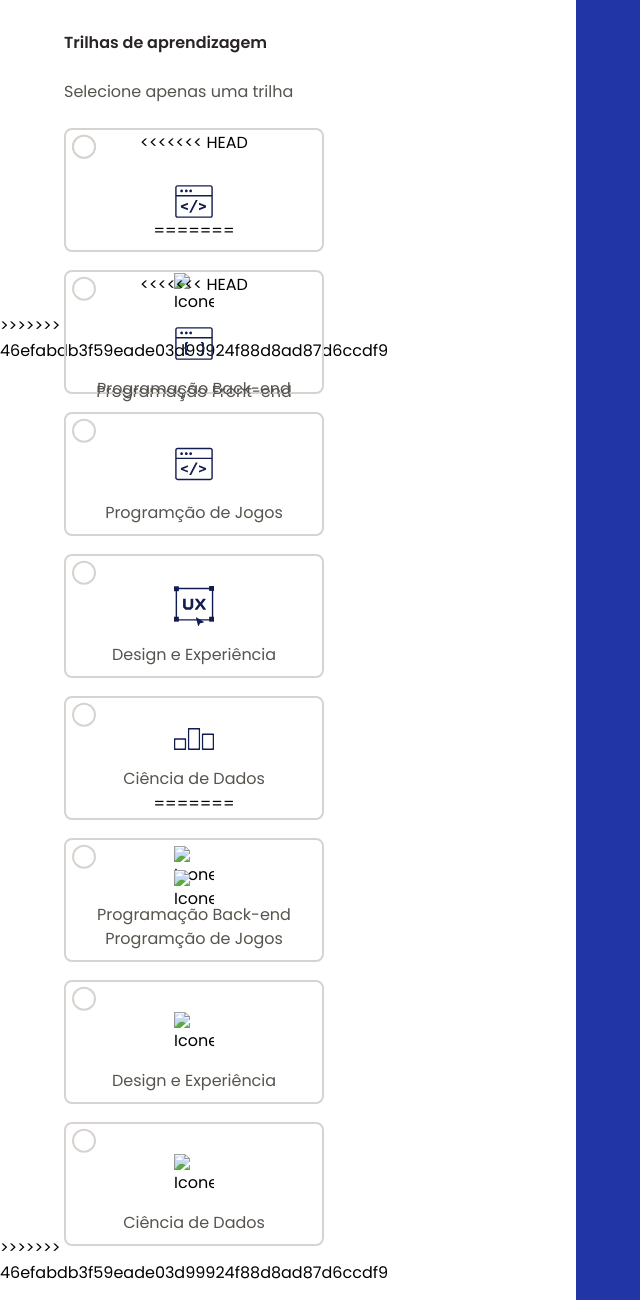
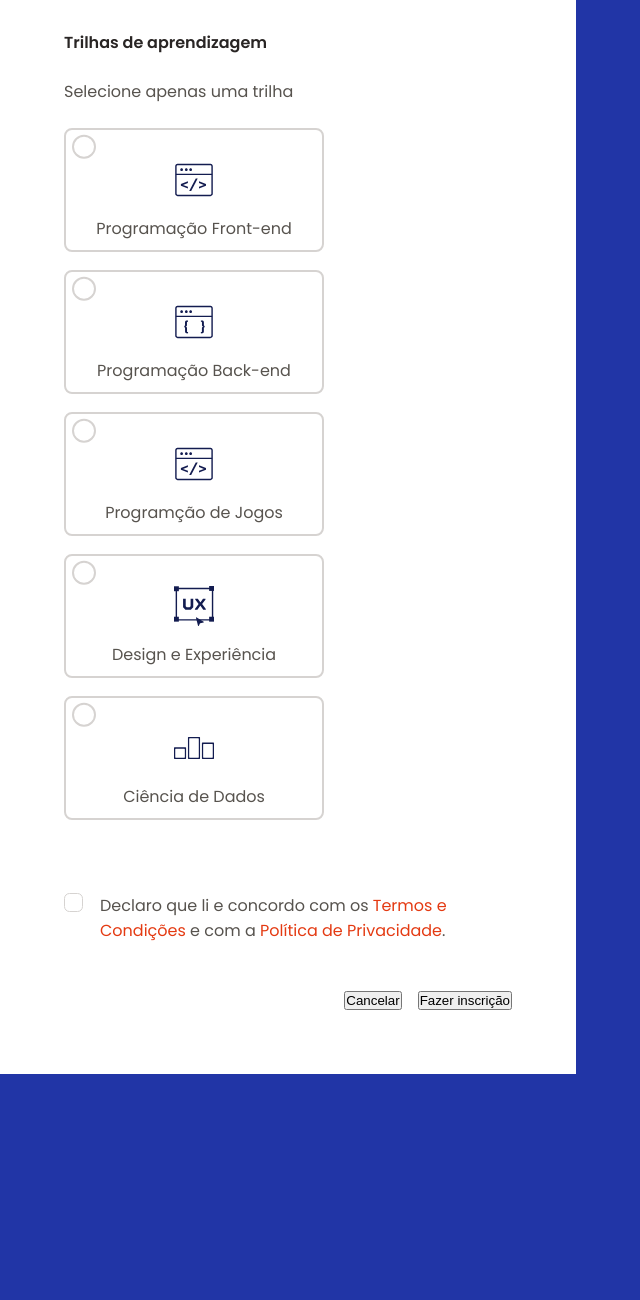
Before and after one commit to addock58/desafio-2---trilha-inova-2b, a plain HTML site: page index.html in a window 1280 px wide. Shown: the part 1640-2940 px from the top of the page, without its empty margins (0-640 px from the left). After the commit the page ends 2714 px from the top, so only its background shows below. Drawn offline with Linux system fonts and the light colour scheme.

Commit message:
HTML correção

```diff
--- a/index.html
+++ b/index.html
@@ -147,18 +147,12 @@
 
           <div class="trilhas">
             <label class="label" id="trilhas" selected> <!--FrontEnd-->
-<<<<<<< HEAD
               <input type="radio" name="area" id="front" value="frontEnd">
               <img src="assets/icon-front.svg" alt="Icone FrontEnd">
-=======
-              <input type="radio" name="area" id="front" value="frontEnd">
-              <img src="img/icon-front.svg" alt="Icone FrontEnd">
->>>>>>> 46efabdb3f59eade03d99924f88d8ad87d6ccdf9
               <p>Programação Front-end</p>
             </label>
             <label id="trilhas"> <!--BackEnd-->
               <input type="radio" name="area" value="backEnd">
-<<<<<<< HEAD
               <img src="assets/icon-back.svg" alt="Icone BackEnd">
               <p>Programação Back-end</p>
             </label>
@@ -176,25 +170,6 @@
               <input type="radio" name="area" value="dados">
               <img src="assets/icon-dados.svg" alt="Icone dados">
               <p>Ciência de Dados</p>
-=======
-              <img src="img/icon-back.svg" alt="Icone BackEnd">
-               <p>Programação Back-end</p>
-            </label>
-            <label id="trilhas"> <!--jogos-->
-              <input type="radio" name="area" value="jogos">
-              <img src="img/icon-jogos.svg" alt="Icone Jogos">
-               <p>Programção de Jogos</p>
-            </label>
-            <label id="trilhas"> <!--UX-->
-              <input type="radio" name="area" value="ux">
-              <img src="img/icon-ux.svg" alt="Icone UX">
-               <p>Design e Experiência</p>
-            </label>
-            <label id="trilhas"> <!--Dados-->
-              <input type="radio" name="area" value="dados">
-              <img src="img/icon-dados.svg" alt="Icone dados">
-               <p>Ciência de Dados</p>
->>>>>>> 46efabdb3f59eade03d99924f88d8ad87d6ccdf9
             </label>
           </div>
 
```
